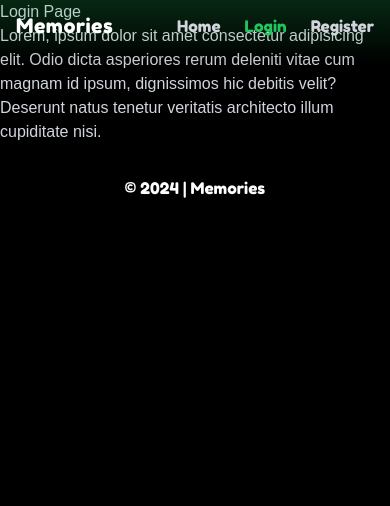
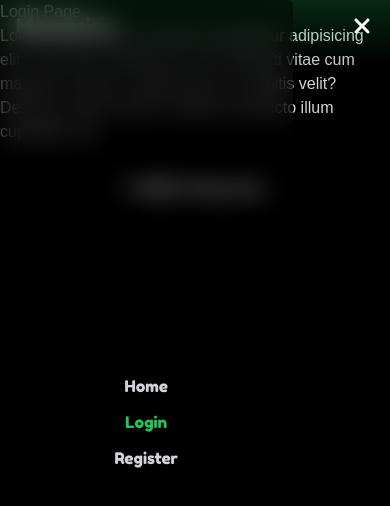
Before and after one commit to Kr-Upendra/echoes, a React (Vite) app in the folder frontend/: page /login in a window 390 px wide. Shown: the top 506 px of the page. Built offline with nearby package versions, Linux system fonts and the light colour scheme.

Commit message:
make navbar responsive

```diff
--- a/frontend/package.json
+++ b/frontend/package.json
@@ -14,6 +14,7 @@
     "@fontsource/fredoka-one": "^5.1.0",
     "react": "^18.3.1",
     "react-dom": "^18.3.1",
+    "react-icons": "^5.3.0",
     "react-router-dom": "^6.26.1"
   },
   "devDependencies": {
--- a/frontend/src/components/common/NavItem.tsx
+++ b/frontend/src/components/common/NavItem.tsx
@@ -10,7 +10,7 @@ export default function NavItem({ title, hrefValue }: INavItem) {
     <>
       <NavLink
         className={({ isActive }) =>
-          `ml-6 font-display hover:text-green-500 transition-color text-base ${
+          `ml-6 sm:ml-0 font-display hover:text-green-500 transition-color text-base ${
             isActive && "text-green-500 font-display"
           }`
         }
--- a/frontend/src/components/header/Header.tsx
+++ b/frontend/src/components/header/Header.tsx
@@ -1,17 +1,36 @@
 import { Link } from "react-router-dom";
+import { IoMenu } from "react-icons/io5";
+import { FaXmark } from "react-icons/fa6";
 import NavItem from "../common/NavItem";
+import { useState } from "react";
 
 export default function Header() {
+  const [showNavbar, setShowNavbar] = useState<boolean>(false);
+
   return (
     <header className="flex items-center base-paddings pt-3 pb-6 fixed top-0 left-0 w-full z-50 bg-gradient-to-b from-green-500/20 to-[#0000000c]">
       <h1 className="text-xl mr-auto tracking-wide font-display text-white">
         <Link to="/">Memories</Link>
       </h1>
-      <nav className="">
+      <nav
+        className={`sm:absolute sm:top-0 sm:rounded-tr-md sm:rounded-br-md sm:w-[75%] sm:h-screen sm:bg-[#00000069] sm:backdrop-blur-md sm:flex sm:justify-center sm:items-center sm:flex-col sm:gap-y-3 transition-all duration-500 ${
+          showNavbar ? "sm:-left-full" : "sm:left-0"
+        }`}
+      >
         <NavItem title="Home" hrefValue="/" />
         <NavItem title="Login" hrefValue="/login" />
         <NavItem title="Register" hrefValue="/register" />
       </nav>
+      <button
+        className="hidden sm:block cursor-pointer"
+        onClick={() => setShowNavbar((prev) => !prev)}
+      >
+        {showNavbar ? (
+          <IoMenu className="text-2xl text-white" />
+        ) : (
+          <FaXmark className="text-2xl text-white" />
+        )}
+      </button>
     </header>
   );
 }
```
Also changed, not shown: 1 other file (tests, documents, lock files or other folders).
